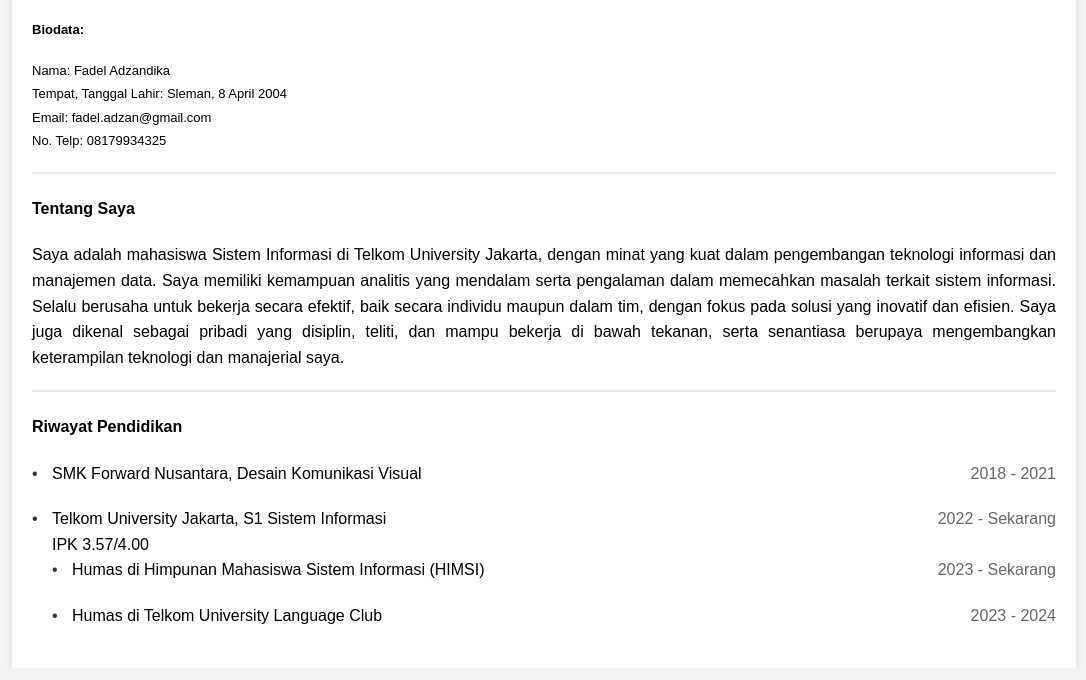
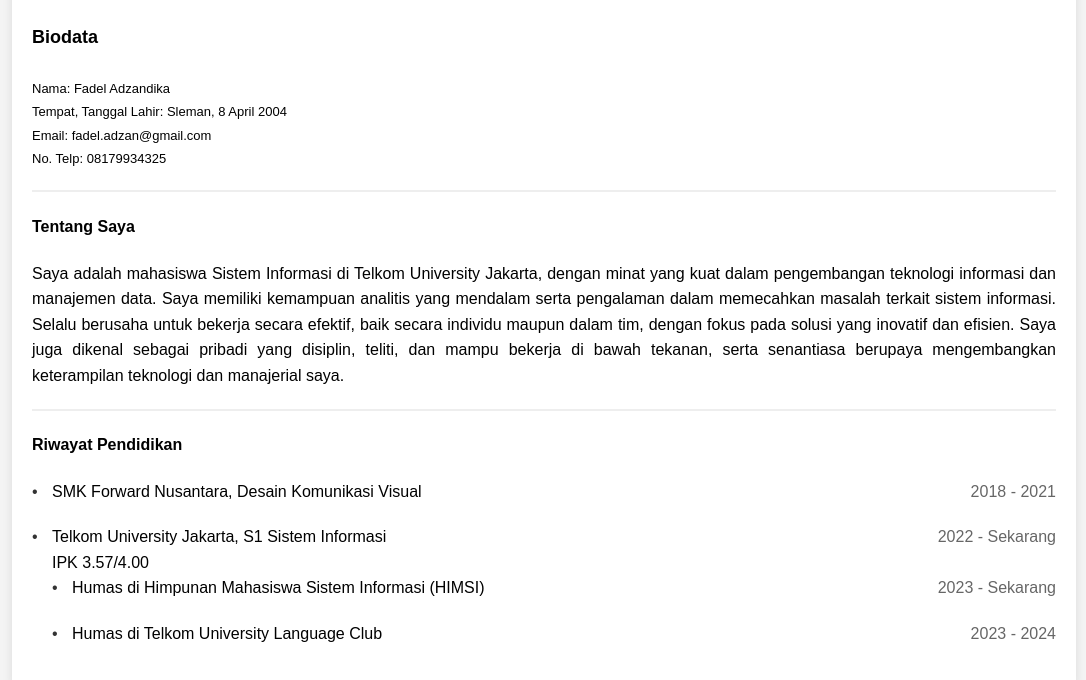
Before and after one commit to FadelAdzandika/CV-FadelAdzandika, a plain HTML site: page index.html in a window 1280 px wide. Shown: the part 266-946 px from the top of the page, without its empty margins (96-1182 px from the left). Drawn offline with Linux system fonts and the light colour scheme.

Commit message:
index.html

```diff
--- a/index.html
+++ b/index.html
@@ -69,8 +69,8 @@
         <h1>FADEL ADZANDIKA</h1>
 
         <div class="biodata">
-            <h4><strong>Biodata:</strong></h4>
-            <p class="bio">Nama: Fadel Adzandika<br>
+            <h4 style="font-size: large;"><strong>Biodata</strong></h4>
+            <p>Nama: Fadel Adzandika<br>
             Tempat, Tanggal Lahir: Sleman, 8 April 2004<br>
             Email: fadel.adzan@gmail.com<br>
             No. Telp: 08179934325</p>
```
